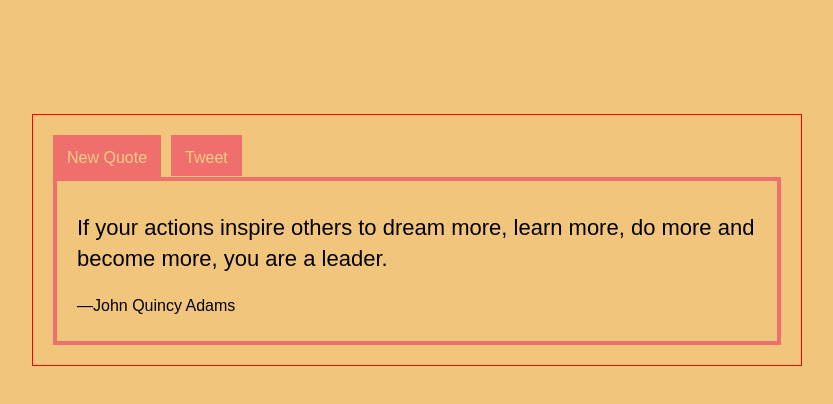
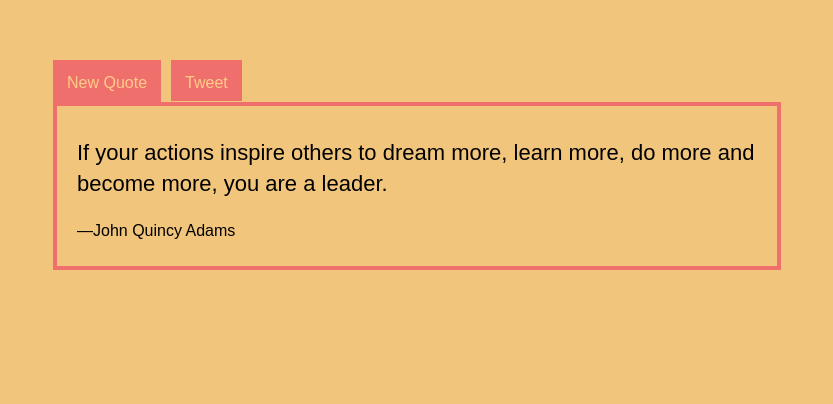
Before and after one commit to huokedu/react-random-quotes, a React (Create React App) app: page / in a window 1280 px wide. Shown: the part 160-564 px from the top of the page, without its empty margins (223-1056 px from the left). Built offline with nearby package versions, Linux system fonts and the light colour scheme.

Commit message:
Increase app min height

```diff
--- a/src/App.css
+++ b/src/App.css
@@ -1,7 +1,6 @@
 .App {
   width: 60%;
-  min-height: 250px;
-  outline: 1px solid red; /* remove line later */
+  min-height: 400px;
   display: flex;
   flex-flow: column nowrap;
   padding: 20px;
```
